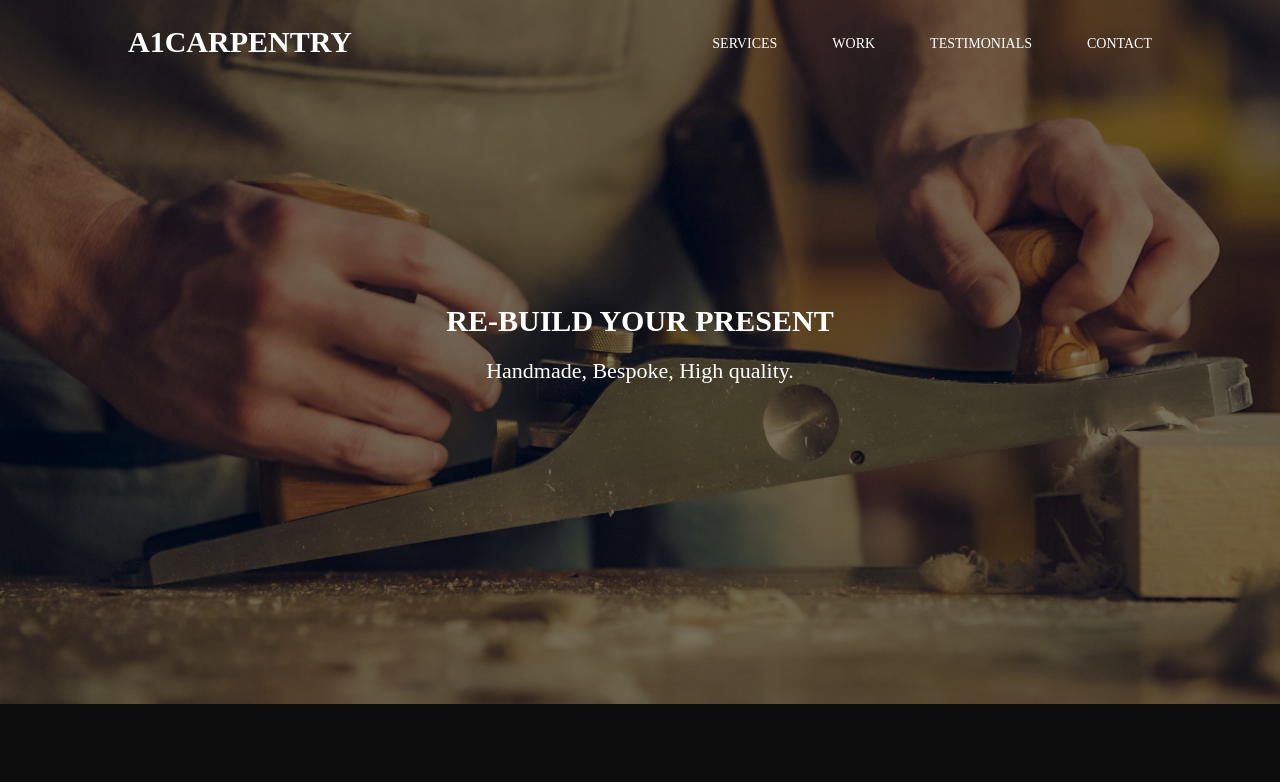
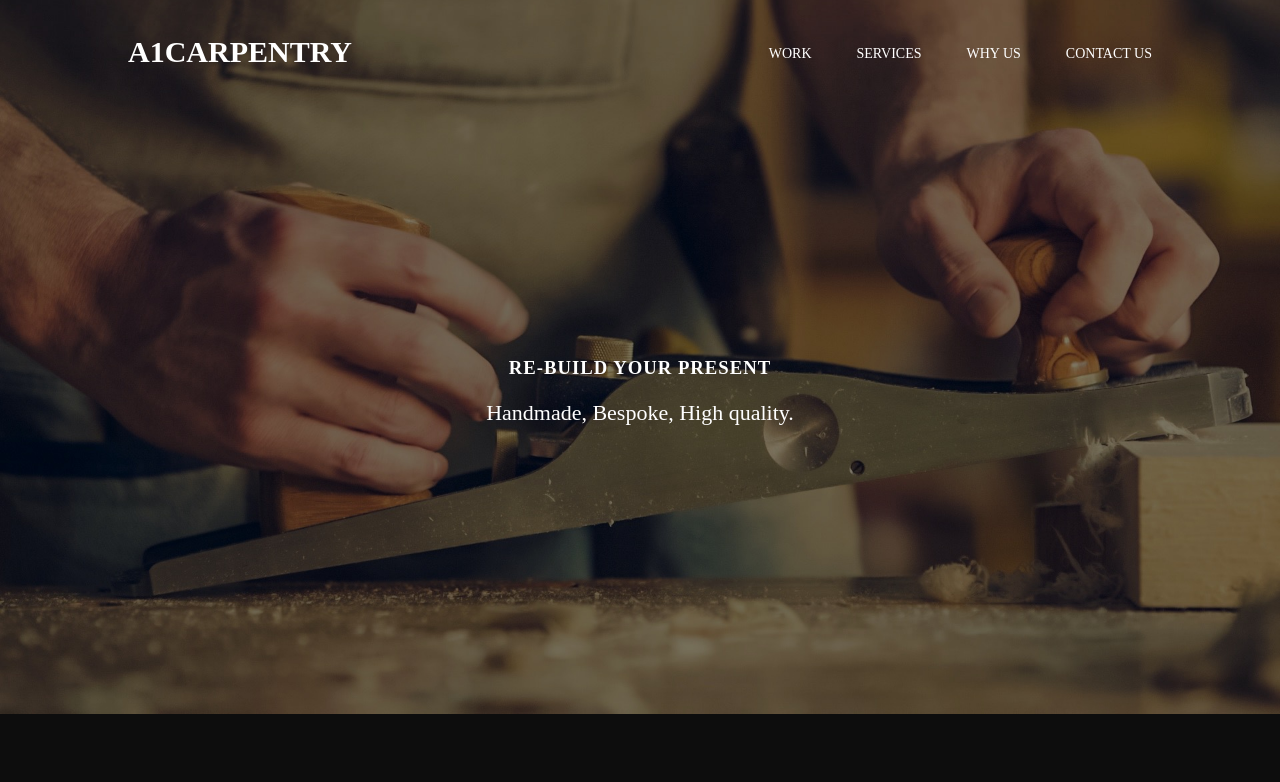
Before and after one commit to itacamba/carpenter-website, a React (Create React App) app: page / in a window 1280 px wide. Shown: the top 782 px of the page. Built offline with nearby package versions, Linux system fonts and the light colour scheme; a web font is replaced by a local one.

Commit message:
added smooth scroll to desktop mav, and mobile nav

```diff
--- a/src/App.css
+++ b/src/App.css
@@ -23,7 +23,7 @@ h1{
   font-size: 30px;
 }
 h3{
-  letter-spacing: 3px;
+  letter-spacing: 1px;
   line-height: 25px;
 }
 h1,h2,h3{
@@ -137,7 +137,7 @@ p{
     font-size: 18px;
   }
 }
-@media screen and (max-width: 400px){
+@media screen and (max-width: 500px){
   h1{
     font-size: 20px;
   }
@@ -152,5 +152,6 @@ p{
   }
   p{
     font-size: 16px;
+    margin-top: 5px;
   }
 }
--- a/src/components/ChooseUs.js
+++ b/src/components/ChooseUs.js
@@ -20,7 +20,7 @@ const ChooseUs = () => {
       };
 
     return (
-        <div className="why-us">
+        <div id="why-us" className="why-us">
             <h1>WHY CHOOSE US?</h1>
             <p>We meticulously plan each project we work on.
                 From our initial meeting through to installation, our
@@ -28,13 +28,13 @@ const ChooseUs = () => {
                 Quality and creativity.</p>
             <Slider {...settings}>
                 <div className="each-slide">
-                    <img src={Slide1} alt="" width="100%" style={{display: "block"}}/>
+                    <img src={Slide1} alt="" width="100%"  />
                 </div>
                 <div className="each-slide">
-                    <img src={Slide2} alt="" width="100%" style={{display:"block"}}/>
+                    <img src={Slide2} alt="" width="100%"  />
                 </div>
                 <div className="each-slide">
-                    <img src={Slide3} alt="" width="100%" style={{display: "block"}}/>
+                    <img src={Slide3} alt="" width="100%"  />
                 </div>
             </Slider>
         </div>
--- a/src/components/Header.js
+++ b/src/components/Header.js
@@ -21,19 +21,79 @@ const Navigation = () => {
                 <div className="x-icon" onClick={() => setOpen(!open)}>
                     <i className="fas fa-times"></i>
                 </div>
-                <a href="">SERVICES</a>
-                <a href="">WORK</a>
-                <a href="">TESTIMONIALS</a>
-                <a href="">CONTACT</a>
+
+                <Link
+                    activeClass="active"
+                    to="projects"
+                    spy={true}
+                    smooth={true}
+                    duration={500}
+                >WORK</Link>
+
+                <Link
+                    activeClass="active"
+                    to="services"
+                    spy={true}
+                    smooth={true}
+                    duration={500}
+                >SERVICES</Link>
+
+
+                <Link
+                    activeClass="active"
+                    to="why-us"
+                    spy={true}
+                    smooth={true}
+                    duration={500}
+                >WHY US</Link>
+
+                <Link
+                    activeClass="active"
+                    to="contact"
+                    spy={true}
+                    smooth={true}
+                    duration={500}
+                >CONTACT US</Link>
+
             </div>
             <div className="logo">
                 <h1>A1CARPENTRY</h1>
             </div>
             <nav className="nav">
-                <a href="">SERVICES</a>
-                <a href="">WORK</a>
-                <a href="">TESTIMONIALS</a>
-                <a href="">CONTACT</a>
+
+                <Link
+                    activeClass="active"
+                    to="projects"
+                    spy={true}
+                    smooth={true}
+                    duration={500}
+                >WORK</Link>
+
+                <Link
+                    activeClass="active"
+                    to="services"
+                    spy={true}
+                    smooth={true}
+                    duration={500}
+                >SERVICES</Link>
+
+
+                <Link
+                    activeClass="active"
+                    to="why-us"
+                    spy={true}
+                    smooth={true}
+                    duration={500}
+                >WHY US</Link>
+
+                <Link
+                    activeClass="active"
+                    to="contact"
+                    spy={true}
+                    smooth={true}
+                    duration={500}
+                >CONTACT US</Link>
+
             </nav>
             <div className="call-to-action">
                 <a href="tel:5712016904"><i className="fas fa-phone"></i></a>
--- a/src/components/Main.js
+++ b/src/components/Main.js
@@ -8,7 +8,7 @@ const Main = () => {
         <main className="main">
             <img src={Carpenter} alt="carpenter"/>
             <div className="main-content">
-                <h1>RE-BUILD YOUR PRESENT</h1>
+                <h3>RE-BUILD YOUR PRESENT</h3>
                 <p>Handmade, Bespoke, High quality.</p>
             </div>
         </main>
--- a/src/components/OurServices.js
+++ b/src/components/OurServices.js
@@ -22,24 +22,31 @@ const OurServices = () => {
             : slide === 2?
             <div className="service">
                 <h1>BATHROOM REMODEL</h1>
-                <p>Slide2 ipsum dolor sit amet, consectetur adipisicing elit. Optio sunt officia ipsum ut, omnis sed fugit ab totam illum corrupti, aliquid in tempora dolores id deserunt. Temporibus corrupti accusantium facilis.</p>
+                <p>Bathrooms are one of the most important rooms in any house.
+                    You spend time in them every day, so why not create a space you’ll love.
+                    Our talented team of specialists has over 10 years of experience creating stunning
+                    bathrooms throughout Maryland and Virginia.</p>
             </div>
-            : slide === 3?
-            <div className="service">
-                <h1>OFFICE REMODEL</h1>
-                <p>Slide3 ipsum dolor sit amet, consectetur adipisicing elit. Optio sunt officia ipsum ut, omnis sed fugit ab totam illum corrupti, aliquid in tempora dolores id deserunt. Temporibus corrupti accusantium facilis.</p>
-            </div>
+            // : slide === 3?
             :
             <div className="service">
-                <h1>LIVINGROOM REMODEL</h1>
-                <p>Slide4 ipsum dolor sit amet, consectetur adipisicing elit. Optio sunt officia ipsum ut, omnis sed fugit ab totam illum corrupti, aliquid in tempora dolores id deserunt. Temporibus corrupti accusantium facilis.</p>
+                <h1>BASEMENT REMODEL</h1>
+                <p>Finishing your basement is a great way to expand the square footage to
+                    Your home without the cost of an addition. Your basement project might be starting
+                    as an unfinished space or it could be an existing finished basement that needs to
+                    go to the next level.</p>
             </div>
+            // :
+            // <div className="service">
+            //     <h1>LIVINGROOM REMODEL</h1>
+            //     <p>Slide4 ipsum dolor sit amet, consectetur adipisicing elit. Optio sunt officia ipsum ut, omnis sed fugit ab totam illum corrupti, aliquid in tempora dolores id deserunt. Temporibus corrupti accusantium facilis.</p>
+            // </div>
             }
             <div className="services-btns">
                 <button className={slide === 1? 'active':null} onClick={()=> setSlide(1)}>01.</button>
                 <button className={slide === 2? 'active':null} onClick={()=> setSlide(2)}>02.</button>
                 <button className={slide === 3? 'active':null} onClick={()=> setSlide(3)}>03.</button>
-                <button className={slide === 4? 'active':null} onClick={()=> setSlide(4)}>04.</button>
+                {/* <button className={slide === 4? 'active':null} onClick={()=> setSlide(4)}>04.</button> */}
             </div>
         </div>
     );
--- a/src/components/css/Header.css
+++ b/src/components/css/Header.css
@@ -3,7 +3,7 @@
     justify-content: space-between;
     align-items: center;
     width: 100%;
-    padding: 25px 10%;
+    padding: 35px 10%;
     position: relative;
     z-index: 1;
 }
@@ -28,6 +28,7 @@
 }
 #mobile-menu a{
     padding-bottom: 30px;
+    cursor: pointer;
 }
 .mobile-icon{
     display: none;
@@ -38,9 +39,10 @@
 /* END Hidden on desktop */
 
 .nav a{
-    padding-left: 55px;
+    padding-left: 45px;
     font-size:14px;
     font-family: copperplate, serif;
+    cursor: pointer;
 }
 
 @media screen and (max-width: 880px){
@@ -90,3 +92,17 @@
         font-size: 20px;
     }
 }
+@media screen and (max-width: 500px){
+    .mobile-icon{
+        width: 28px;
+        height: 18px;
+    }
+    .call-to-action{
+        width: 35px;
+        height: 35px;
+    }
+    .call-to-action i{
+        line-height: 35px;
+        font-size: 16px;
+    }
+}
--- a/src/components/css/Main.css
+++ b/src/components/css/Main.css
@@ -1,6 +1,6 @@
 .main{
     width: 100%;
-    margin-top: -100px;
+    margin-top: -110px;
     position: relative;
 }
 .main img{
@@ -10,8 +10,17 @@
 .main-content{
     width: 100%;
     position: absolute;
-    top: 50%;
+    top: 55%;
     left: 50%;
     transform: translate(-50%,-50%);
     text-align: center;
 }
+@media screen and (max-width: 500px){
+    .main{
+        height: 350px;
+    }
+    .main img{
+        width: auto;
+        height: 100%;
+    }
+}
```
